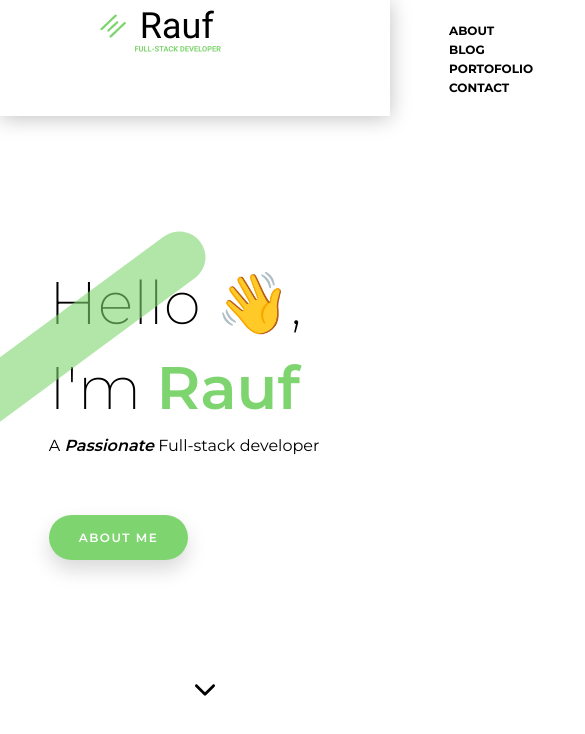
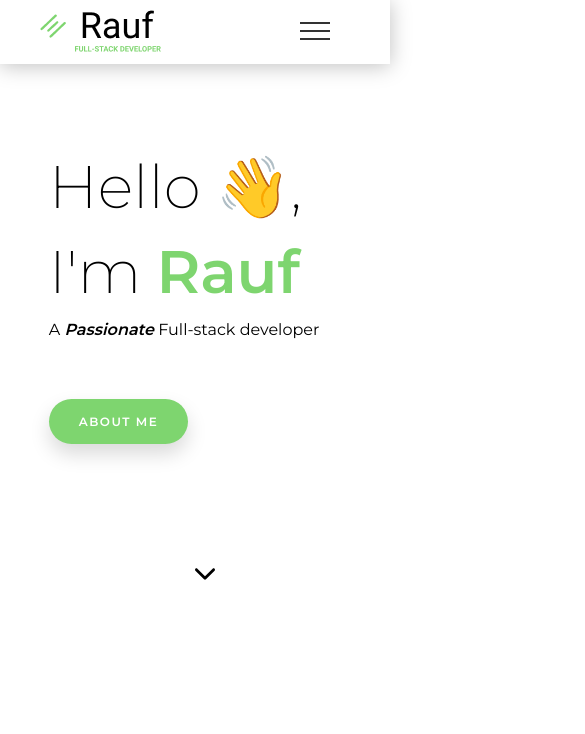
Before and after one commit to nraufu/portofolio, a plain HTML site: page UI/index.html in a window 390 px wide. Shown: the top 734 px of the page, 585 px wide, since content can reach past the window. Drawn offline with Linux system fonts and the light colour scheme.

Commit message:
ft(landing-page): added responsiveness feature to the page - add media query for different screen devices responsiveness
[finishes #EcWmS32m]

```diff
--- a/UI/css/style.css
+++ b/UI/css/style.css
@@ -18,21 +18,51 @@ body {
 }
 
 .navigation {
-    position: relative;
-    display: flex;
-    justify-content: space-between;
-    background-color: rgba(255, 255, 255, 0.8);
+    width: 100%;
+    padding: .5rem 10rem;
+    position: fixed;
+    z-index: 3;
+    background-color: rgba(255, 255, 255, 0.9);
     box-shadow: 0 .2rem 2rem rgba(0, 0, 0, 0.25);
-    z-index: 500;
 }
 
 .navigation__logo {
-    padding: .5rem 10rem;
+    float: left;
+}
+
+.navigation__checkbox {
+    display: none;
+}
+
+.navigation__button {
+    display: none;
+    height: 7rem;
+    width: 7rem;
+    position: fixed;
+    top: -.5rem;
+    right: 4rem;
+    border-radius: 50%;
+    z-index: 10;
+    text-align: center;
+    cursor: pointer;
+}
+
+.navigation__background {
+    display: none;
+    height: 6rem;
+    width: 6rem;
+    border-radius: 50%;
+    position: fixed;
+    top: -.5rem;
+    right: 4.5rem;
+    background-color: rgba(255, 255, 255, 0.9);
+    z-index: 5;
+    transform: scale(0.1);
+    transition: transform 0.8s cubic-bezier(0.83, 0, 0.17, 1);
 }
 
 .navigation__nav {
-    text-transform: uppercase;
-    padding: 2rem 10rem;
+    float: right;
 }
 
 .navigation__list {
@@ -43,22 +73,93 @@ body {
 }
 
 .navigation__item {
-    display: inline;
-    margin: 1rem;
+    float: left;
+    padding: 1.5rem 2rem;
 }
 
 .navigation__link:link,
 .navigation__link:visited {
+    display: inline-block;
+    font-weight: 500;
+    font-size: 1.2rem;
+    color: #000;
     text-decoration: none;
-    font-size: 1.2rem;
-    color: #000000;
-    font-weight: bold;
-    transition: all .3s;
+    cursor: pointer;
+    text-transform: uppercase;
+    transition: all .4s;
 }
 
-.navigation__link:active,
-.navigation__link:hover {
-    color: #7ED56F;
+.navigation__link:link span,
+.navigation__link:visited span {
+    margin-right: 1rem;
+    display: inline-block;
+}
+
+.navigation__link:hover,
+.navigation__link:active {
+    color: #55c57a;
+    transform: translateY(-1px);
+}
+
+.navigation__checkbox:checked~.navigation__background {
+    transform: scale(80);
+}
+
+.navigation__checkbox:checked~.navigation__nav {
+    opacity: 1;
+    width: 100%;
+}
+
+.navigation__icon {
+    position: relative;
+    margin-top: 3.5rem;
+}
+
+.navigation__icon,
+.navigation__icon::before,
+.navigation__icon::after {
+    width: 3rem;
+    height: 2px;
+    background-color: #333;
+    display: inline-block;
+}
+
+.navigation__icon::before,
+.navigation__icon::after {
+    content: "";
+    position: absolute;
+    left: 0;
+    transition: all .2s;
+}
+
+.navigation__icon::before {
+    top: -.8rem;
+}
+
+.navigation__icon::after {
+    top: .8rem;
+}
+
+.navigation__button:hover .navigation__icon::before {
+    top: -1rem;
+}
+
+.navigation__button:hover .navigation__icon::after {
+    top: 1rem;
+}
+
+.navigation__checkbox:checked+.navigation__button .navigation__icon {
+    background-color: transparent;
+}
+
+.navigation__checkbox:checked+.navigation__button .navigation__icon::before {
+    top: 0;
+    transform: rotate(135deg);
+}
+
+.navigation__checkbox:checked+.navigation__button .navigation__icon::after {
+    top: 0;
+    transform: rotate(-135deg);
 }
 
 .container {
@@ -100,6 +201,7 @@ body {
     position: absolute;
     top: -30%;
     right: -70%;
+    z-index: -3;
 }
 
 .introduction__img img {
@@ -153,3 +255,42 @@ body {
     height: 2rem;
     color: #7ED56F;
 }
+
+@media (max-width: 768px) {
+    .introduction__img {
+        display: none;
+    }
+
+    .navigation {
+        padding: .5rem 4rem;
+    }
+
+    .navigation__button,
+    .navigation__background {
+        display: block;
+    }
+
+    .navigation__nav {
+        height: 100vh;
+        width: 0;
+        position: fixed;
+        top: 0;
+        right: 0;
+        z-index: 7;
+        opacity: 0;
+        transition: all .8s cubic-bezier(0.68, -0.6, 0.32, 1.6);
+    }
+
+    .navigation__list {
+        position: absolute;
+        top: 50%;
+        left: 50%;
+        transform: translate(-50%, -50%);
+        text-align: center;
+        width: 100%;
+    }
+
+    .navigation__item {
+        width: 100%;
+    }
+}
--- a/UI/index.html
+++ b/UI/index.html
@@ -11,7 +11,15 @@
 
 <body>
     <div class="navigation">
-        <div class="navigation__logo"><img src="./assets/images/Logo.png" alt="Logo"></div>
+        <a href="#home" class="navigation__logo"><img src="./assets/images/Logo.png" alt="logo"></a>
+        <input type="checkbox" class="navigation__checkbox" id="navi-toggle" />
+
+        <label for="navi-toggle" class="navigation__button">
+            <span class="navigation__icon"></span>
+        </label>
+
+        <div class="navigation__background">&nbsp;</div>
+
         <div class="navigation__nav">
             <ul class="navigation__list">
                 <li class="navigation__item"><a href="#About" class="navigation__link">About</a></li>
@@ -21,7 +29,6 @@
             </ul>
         </div>
     </div>
-
     <div class="container">
         <section class="introduction">
             <div class="introduction__details">
```
